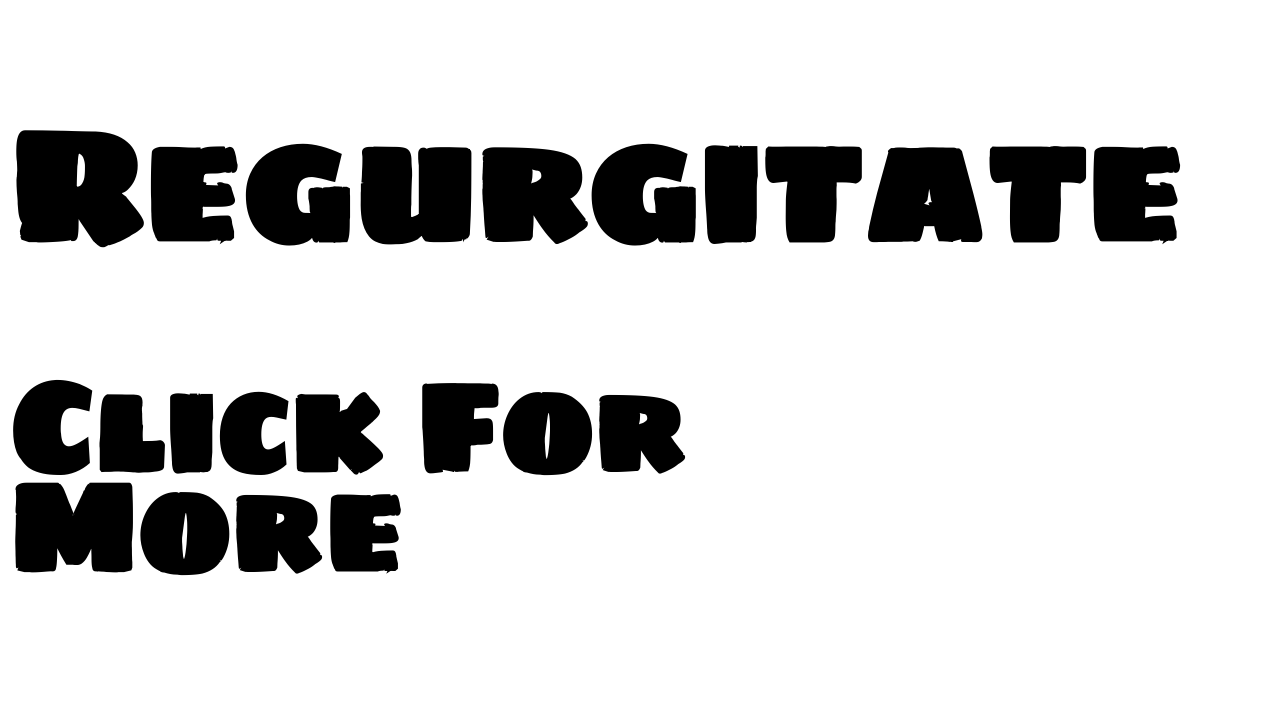
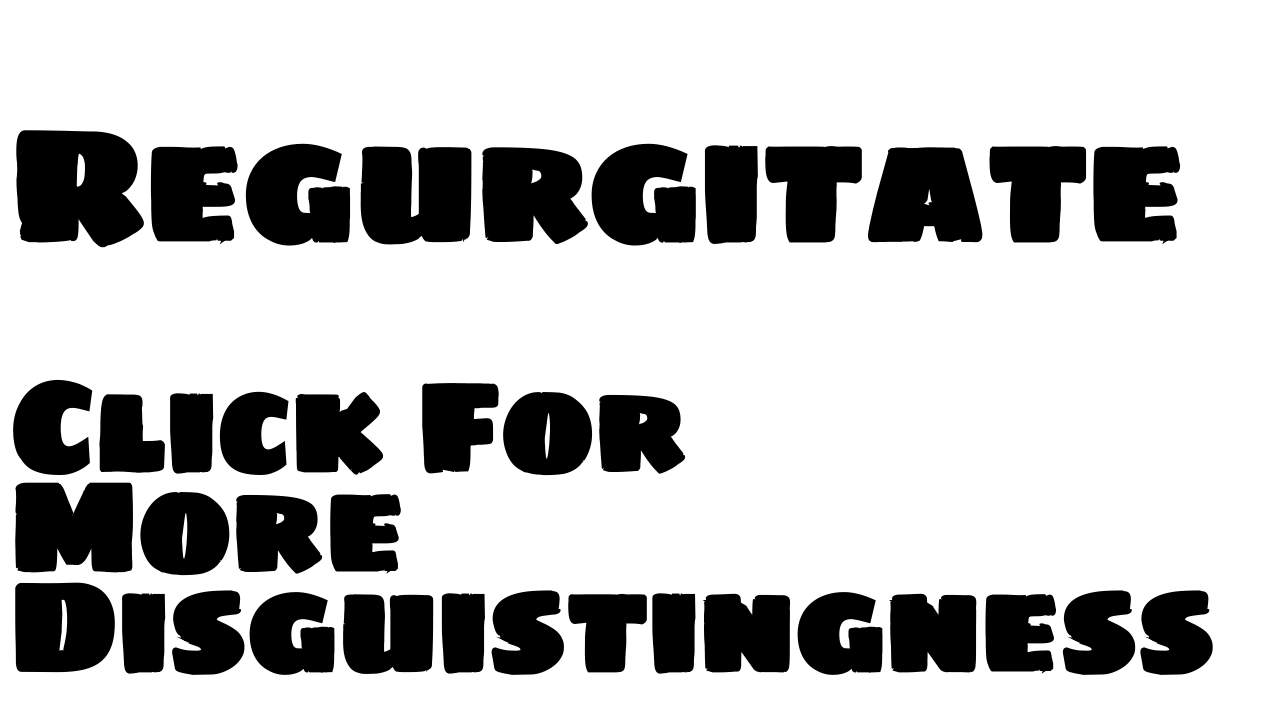
Before and after one commit to daneng1/regurgitate, a plain HTML site: page index.html in a window 1280 px wide. Drawn offline with Linux system fonts and the light colour scheme.

Commit message:
updated code'

```diff
--- a/app.js
+++ b/app.js
@@ -10,7 +10,7 @@ formEl.addEventListener('click', function (event) {
   const firstWord = ['butt cheese', 'fart', 'pee', 'vomit', 'snotty', 'the runs', 'diharrea', 'sbd', 'booger', 'potty', 'shart', 'dung', 'crap', 'excrement', 'feces', 'bodily fluid', 'deuce', 'number two', 'tinkle', 'wizz', 'peepee', 'snot', 'phlegm', 'bile', 'sweaty', 'spit', 'puke', 'chunks', 'barf', 'poo poo'];
 
   var randomFirst = firstWord[Math.floor(Math.random() * 30)];
-  console.log(randomFirst);
+
 
   const secondWord = ['sandwich', 'burrito', 'burger', 'omlette', 'pie', 'potpie', 'casserole', 'meat loaf', 'stew', 'steaks', 'soup', 'bake', 'fries', 'salad', 'cereal', 'taco', 'margarita', 'chips', 'sauce', 'pasta', 'oatmeal', 'dip', 'milk', 'coffee', 'juice', 'smoothie', 'pizza', ' and guac', 'cookie', 'brownie', 'cake'];
 
@@ -20,6 +20,7 @@ formEl.addEventListener('click', function (event) {
 
   var randomColor = elementColors[Math.floor(Math.random() * 10)];
   console.log(randomColor);
+  console.log(randomFirst);
   console.log(randomSecond);
 
 
@@ -27,6 +28,7 @@ formEl.addEventListener('click', function (event) {
   // newHeader.innerHTML = '';
   document.getElementById('comboWord').style.color = randomColor;
   newWord.innerHTML = (`${randomFirst} ${randomSecond}`).toUpperCase();
+
   console.log(newWord);
   return newWord;
 });
--- a/index.html
+++ b/index.html
@@ -10,7 +10,7 @@
   <section >
     <div id="submit">
       <h1 id="comboWord">Regurgitate</h1>
-      <h1 id ="subHead">Click For More</h1>
+      <h1 id ="subHead">Click For More Disguistingness</h1>
     </div>
 </section>
   <script src="app.js"></script>
```
